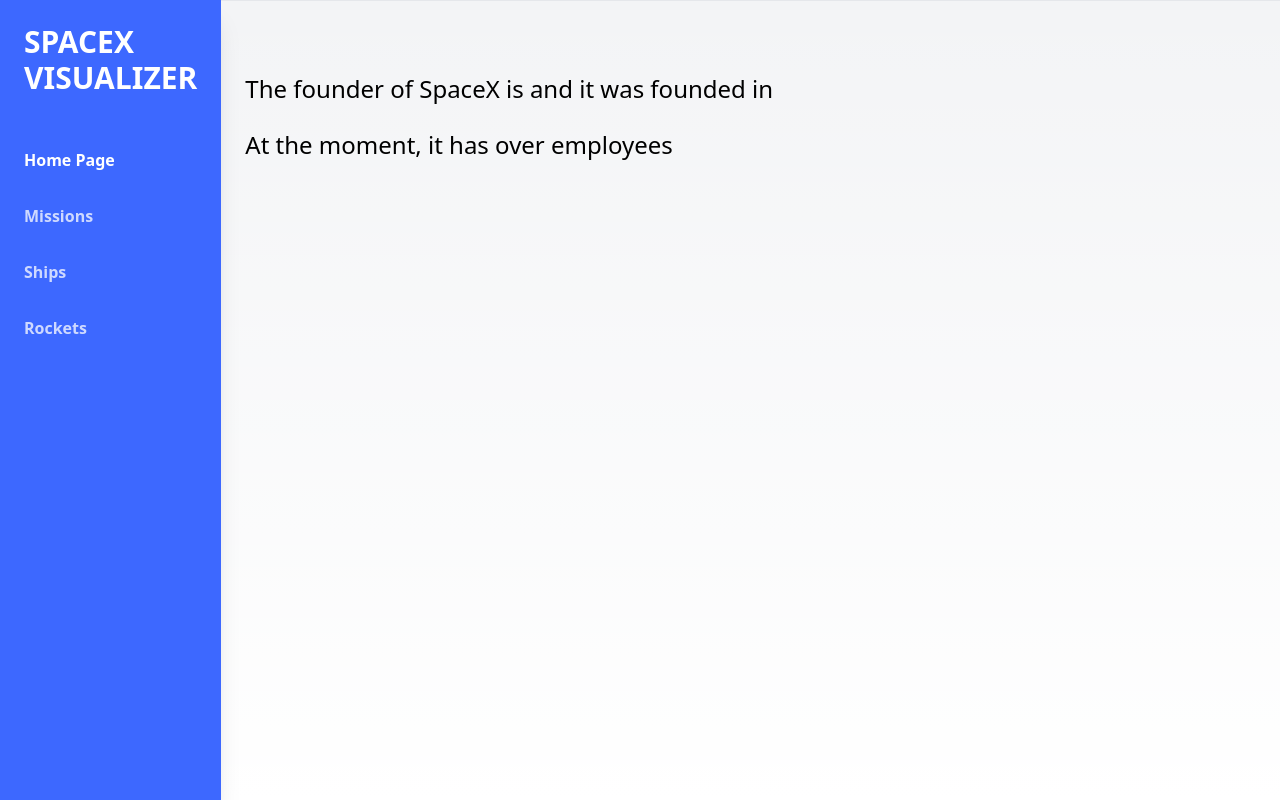
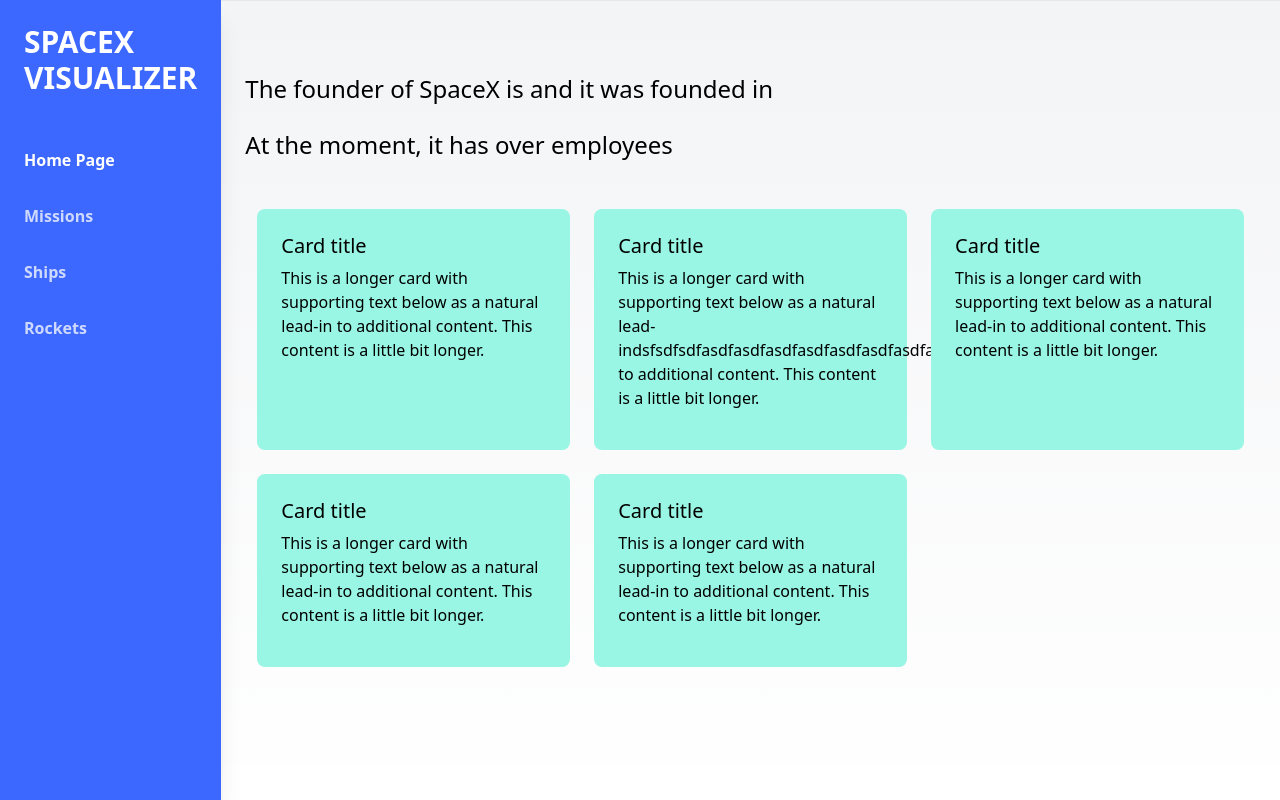
Before and after one commit to ajamarco/recite_coding_challenge, a Next.js app: page / in a window 1280 px wide. Built offline with nearby package versions, Linux system fonts and the light colour scheme; no server answers.

Commit message:
Fixed bugs

```diff
--- a/app/components/Info.tsx
+++ b/app/components/Info.tsx
@@ -22,8 +22,6 @@
 }
 
 const renderInfo = (data: infoData) => {
-  console.log(data);
-
   return (
     <>
       <h1 className="text-3xl text-black pb-6">{data.name}</h1>
--- a/app/components/Ships.tsx
+++ b/app/components/Ships.tsx
@@ -34,7 +34,6 @@
 }
 
 const renderCards = (data: any[]) => {
-  console.log(data);
   return data.map((ship: shipInfo) => {
     return (
       <div key={ship.ship_id}>
--- /dev/null
+++ b/app/components/TestCard.tsx
@@ -0,0 +1,14 @@
+//TODO: remove this file when production
+
+const TestCard = ({ text }: { text: string }) => {
+  return (
+    <div className="mx-3 mt-6 flex flex-col rounded-lg bg-teal-200 text-surface shadow-secondary-1 dark:bg-surface-dark dark:text-white sm:shrink-0 sm:grow sm:basis-0">
+      <div className="p-6">
+        <h5 className="mb-2 text-xl font-medium leading-tight">Card title</h5>
+        <p className="mb-4 text-base">{text}</p>
+      </div>
+    </div>
+  );
+};
+
+export default TestCard;
--- /dev/null
+++ b/app/components/TestGrid.tsx
@@ -0,0 +1,16 @@
+//TODO: remove this file when production
+import TestCard from "./TestCard";
+
+const TestGrid = () => {
+  return (
+    <div className="grid-cols-1 sm:grid md:grid-cols-3 ">
+      <TestCard text="This is a longer card with supporting text below as a natural lead-in to additional content. This content is a little bit longer." />
+      <TestCard text="This is a longer card with supporting text below as a natural lead-indsfsdfsdfasdfasdfasdfasdfasdfasdfasdfadsdf to additional content. This content is a little bit longer." />
+      <TestCard text="This is a longer card with supporting text below as a natural lead-in to additional content. This content is a little bit longer." />
+      <TestCard text="This is a longer card with supporting text below as a natural lead-in to additional content. This content is a little bit longer." />
+      <TestCard text="This is a longer card with supporting text below as a natural lead-in to additional content. This content is a little bit longer." />
+    </div>
+  );
+};
+
+export default TestGrid;
--- a/app/page.tsx
+++ b/app/page.tsx
@@ -1,9 +1,11 @@
 import Info from "./components/Info";
+import TestGrid from "./components/TestGrid";
 
 export default function Home() {
   return (
     <div>
       <Info />
+      <TestGrid />
     </div>
   );
 }
```
